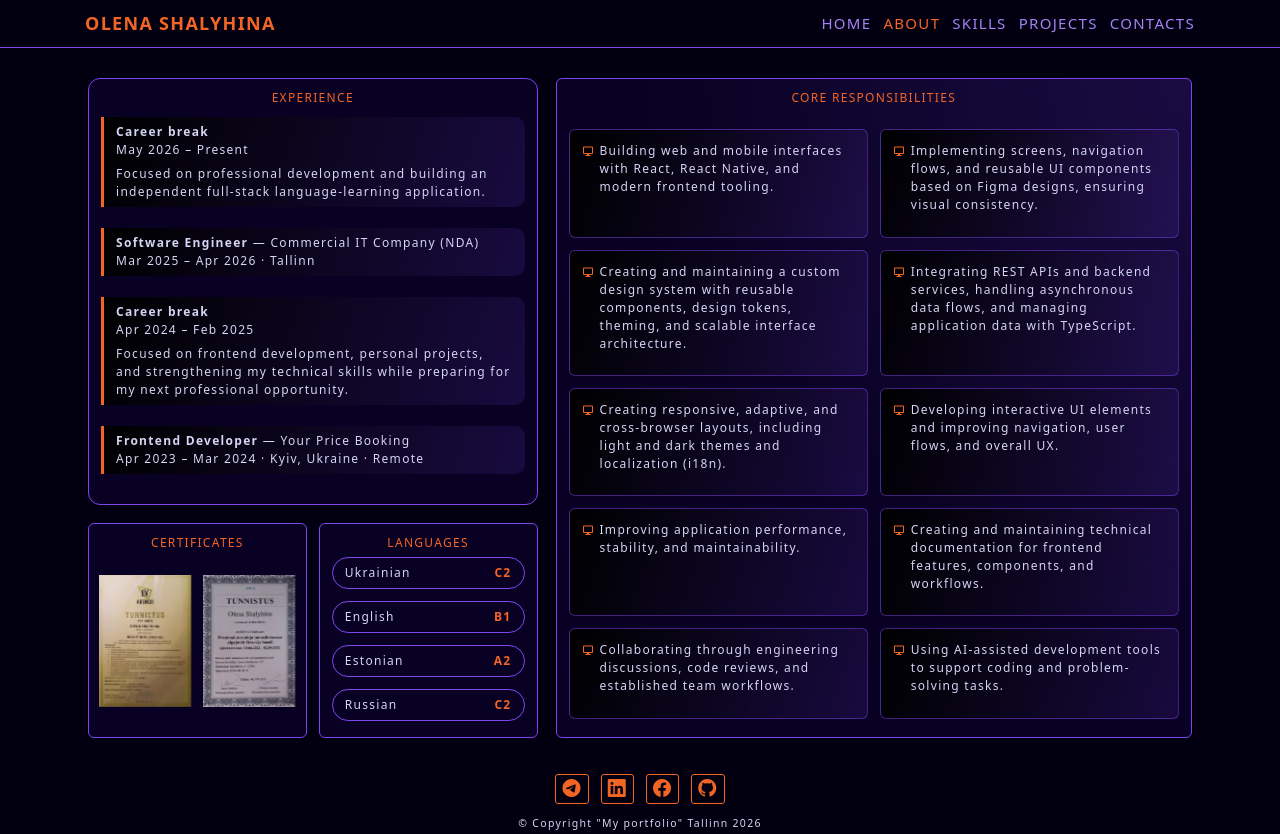
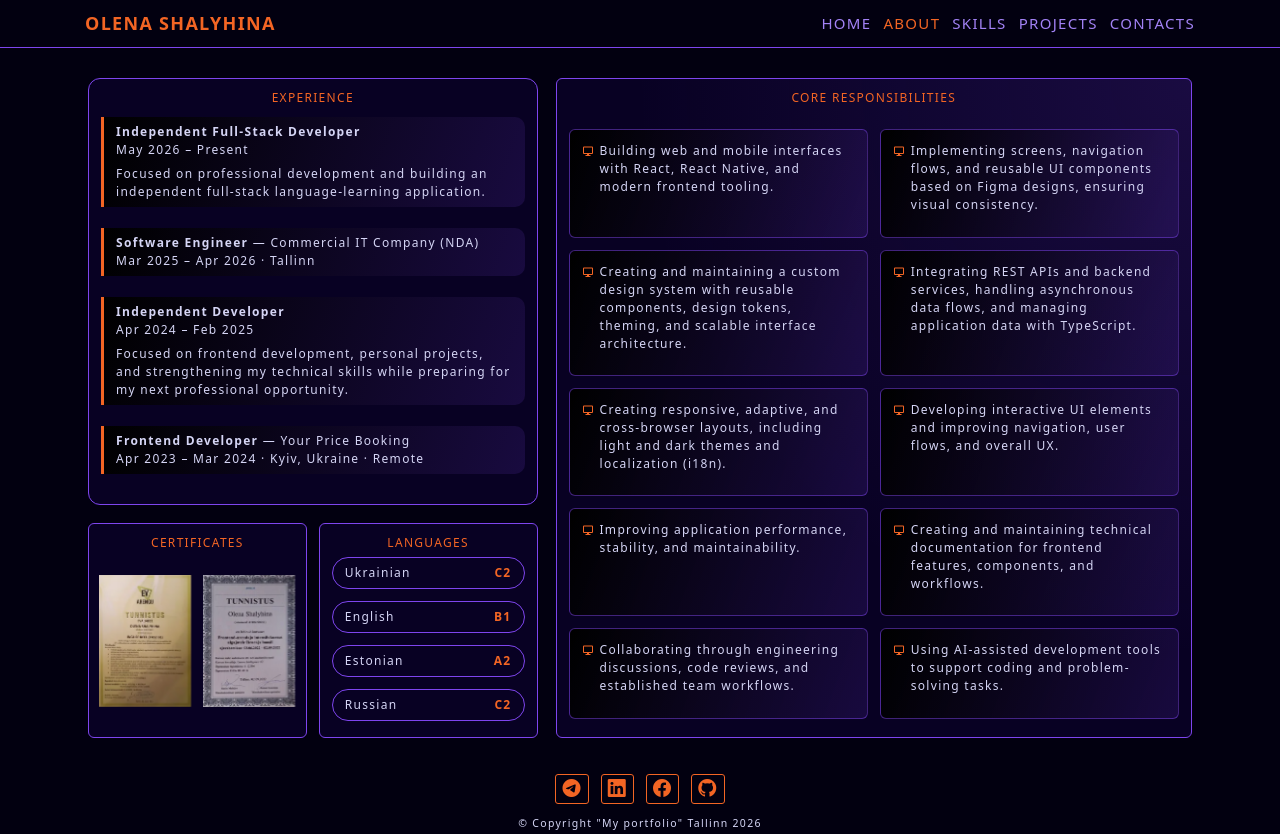
Before and after one commit to olena-shalyhina/my_portfolio, a React (Vite) app: page /about in a window 1280 px wide. Built offline with nearby package versions, Linux system fonts and the light colour scheme; no server answers.

Commit message:
Update experience descriptions for independent development periods

```diff
--- a/src/pages/AboutPage.tsx
+++ b/src/pages/AboutPage.tsx
@@ -27,7 +27,7 @@ const languages = [
 
 const experience = [
   {
-    title: 'Career break',
+    title: 'Independent Full-Stack Developer',
     dates: 'May 2026 – Present',
     description:
       'Focused on professional development and building an independent full-stack language-learning application.',
@@ -38,7 +38,7 @@ const experience = [
     dates: 'Mar 2025 – Apr 2026 · Tallinn',
   },
   {
-    title: 'Career break',
+    title: 'Independent Developer',
     dates: 'Apr 2024 – Feb 2025',
     description:
       'Focused on frontend development, personal projects, and strengthening my technical skills while preparing for my next professional opportunity.',
@@ -84,7 +84,11 @@ export const AboutPage: FC = () => {
                 <div className='about_certificates h-100 p-3 rounded-3 border border-secondary'>
                   <h6 className='text-accent pb-2'>CERTIFICATES</h6>
                   <div className='d-flex gap-3 justify-content-center my-4'>
-                    <a href={EnglishFull} target='_blank' rel='noopener noreferrer'>
+                    <a
+                      href={EnglishFull}
+                      target='_blank'
+                      rel='noopener noreferrer'
+                    >
                       <img
                         src={English}
                         alt='Certificate English B1'
@@ -94,7 +98,11 @@ export const AboutPage: FC = () => {
                         decoding='async'
                       />
                     </a>
-                    <a href={ReactFull} target='_blank' rel='noopener noreferrer'>
+                    <a
+                      href={ReactFull}
+                      target='_blank'
+                      rel='noopener noreferrer'
+                    >
                       <img
                         src={React}
                         alt='Certificate React'
```
